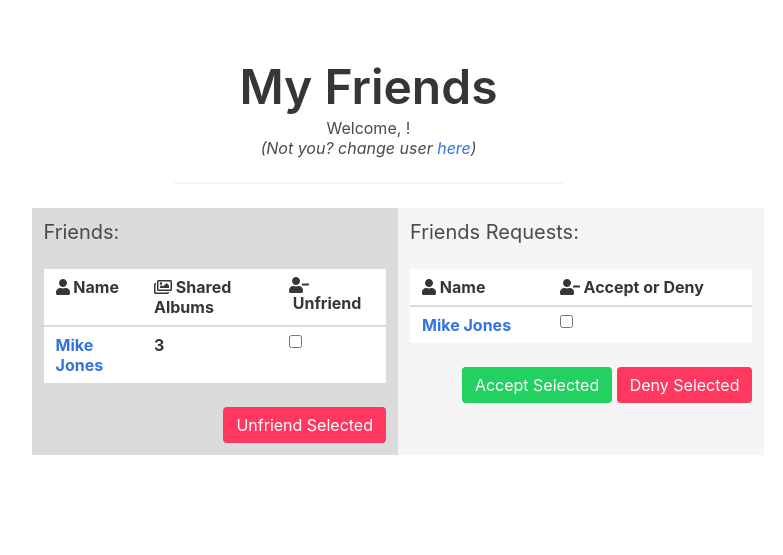
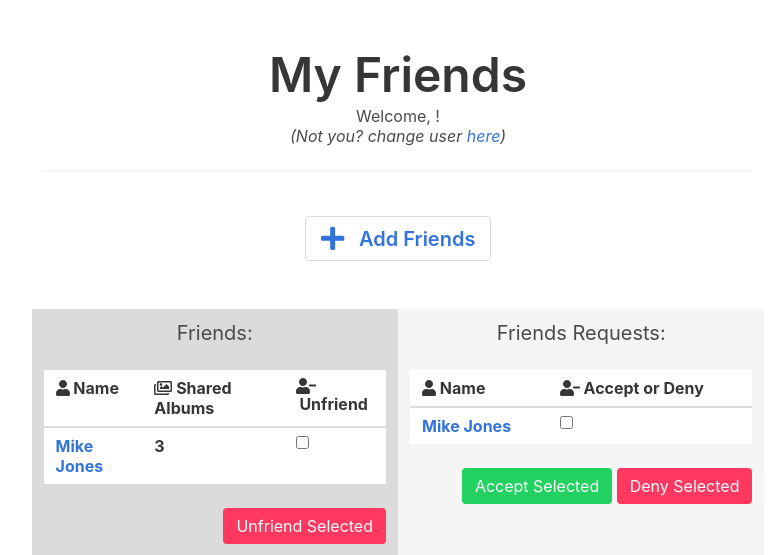
Before and after one commit to ibra0203/AlgonguinCollegeSocialMediaSite, a PHP site: page /MyFriends.php in a window 1280 px wide. Shown: the part 52-607 px from the top of the page, without its empty margins (242-1025 px from the left). Run offline with PHP 8.4, Linux system fonts and the light colour scheme; lists and menus that the app fills with data are empty; some libraries are stand-ins or nearby versions.

Commit message:
Add friend button on friends page

```diff
--- a/src/MyFriends.php
+++ b/src/MyFriends.php
@@ -11,10 +11,25 @@
 
 <div class="section hero is-fullheight">
   <div class="container">
-    <div class="column is-7 is-offset-2 has-text-left">
+
     <h1 class="title is-1 has-text-centered">My Friends</h1>
       <?php  include 'shared/welcome.php' ;?>
-      </div>  <!-- COLUMN -->
+
+      <br>
+      <div class="has-text-centered">
+      <h3 class=" button title is-5 has-text-centered is-outlined">
+        <a href="AddFriend.php">
+          <i class="fas fa-lg fa-plus"></i>
+          &nbsp;
+          Add Friends
+        </a>
+      </h3>
+      </div>
+
+      <br>
+      <br>
+      <br>
+
 
 <div class="columns is-5">
     <div class="column has-background-grey-lighter">
```
Also changed, not shown: 1 other file.
